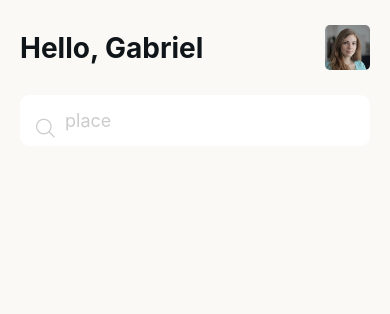
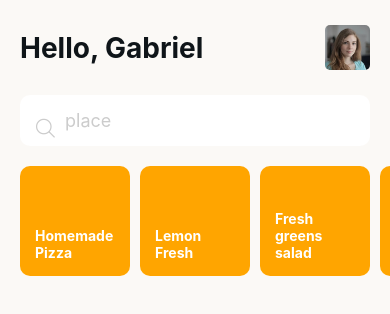
Before and after one commit to GabrielNatan/react-native-recipe, a React Native app: screen /Recipe in a window 390 px wide. Shown: the top 314 px of the page. Built offline with nearby package versions, Linux system fonts and the light colour scheme.

Commit message:
create scroll cards

```diff
--- a/App.js
+++ b/App.js
@@ -1,12 +1,14 @@
 import React from "react";
 import { SafeAreaView, StyleSheet } from "react-native";
 import { Header } from "./src/components/Header"
-import { InputText } from "./src/components/Header/InputText";
+import { InputText } from "./src/components/InputText";
+import { MiniCards } from "./src/components/MiniCards"
 export default function App(){
   return(
     <SafeAreaView style={styled.container}>
       <Header/>
       <InputText/>
+      <MiniCards/>
     </SafeAreaView>
   )
 }
--- /dev/null
+++ b/src/components/MiniCards/index.js
@@ -0,0 +1,60 @@
+import React from "react";
+import { StyleSheet, View, Text, ScrollView } from "react-native";
+
+export const MiniCards = ()=>{
+    return(
+        <View style={styled.overflow}>
+            <ScrollView
+                horizontal={true}
+                showsHorizontalScrollIndicator={false}
+                showsVerticalScrollIndicator={false}
+                style={styled.container}>
+                <View style={styled.card}>
+                    <Text style={styled.text}>Homemade Pizza</Text>
+                </View>
+                <View style={styled.card}>
+                    <Text style={styled.text}>Lemon Fresh</Text>
+                </View>
+                <View style={styled.card}>
+                    <Text style={styled.text}>Fresh greens salad</Text>
+                </View>
+                <View style={styled.card}>
+                    <Text style={styled.text}>Soup</Text>
+                </View>
+                <View style={styled.gap}></View>
+            </ScrollView>
+        </View>
+    )
+}
+
+
+const styled = StyleSheet.create({
+    overflow:{
+        overflow:"hidden",
+        width:"100%",
+        height:160,
+        paddingVertical:20
+    },
+    container:{
+        width:"100%",
+        height:110,
+        paddingHorizontal:20,
+        flexDirection:"row",
+    },
+    card:{
+        backgroundColor:"orange",
+        width:110,
+        height:110,
+        marginRight:10,
+        borderRadius:10,
+        justifyContent:"flex-end",
+        padding:15
+    },
+    text:{
+        fontWeight:"bold",
+        color:"#FFF"
+    },
+    gap:{
+        width:40
+    }
+})
```
Also changed, not shown: src/components/InputText/index.js (renamed from src/components/Header/InputText/index.js).
